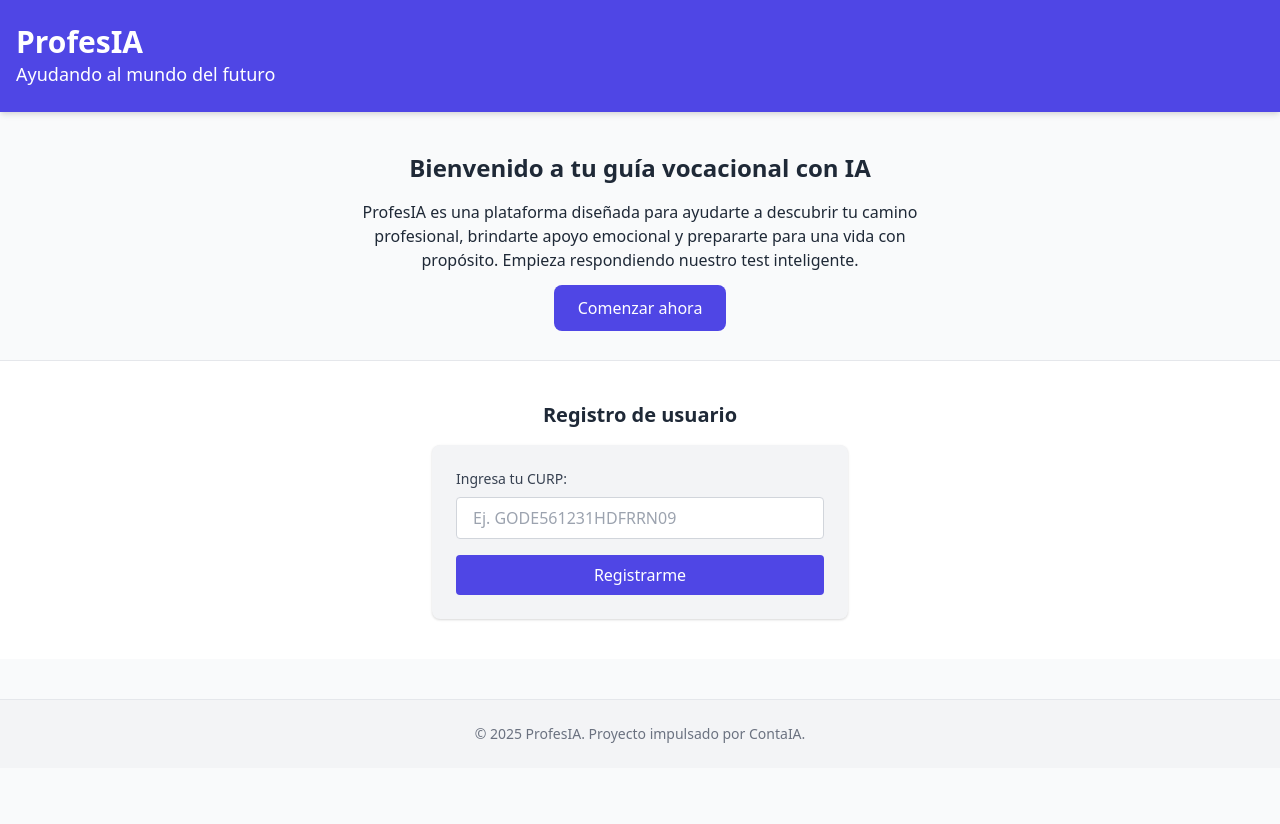
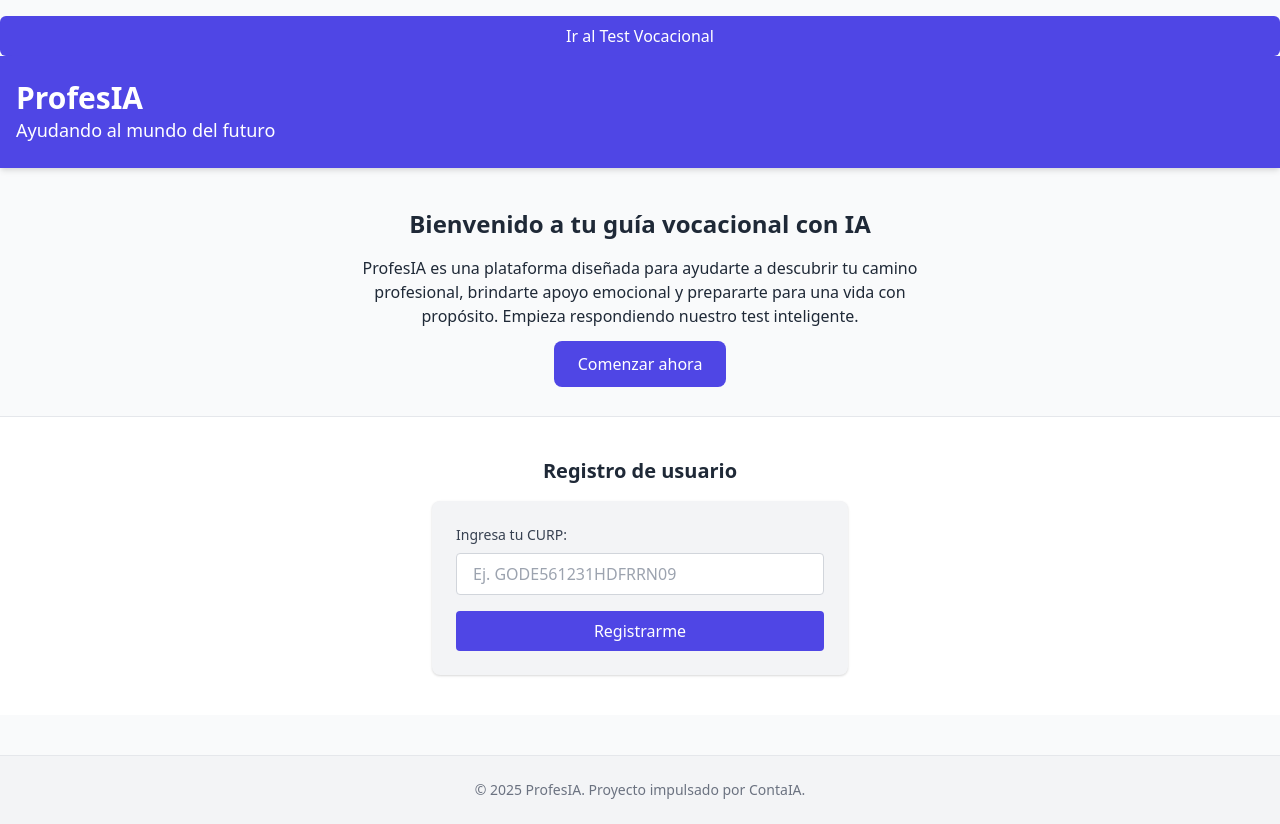
Before and after one commit to IsaiasEscru/profesia, a plain HTML site: page index.html in a window 1280 px wide. Before the commit the page ends 800 px from the top, so only its background shows below. Drawn offline with nearby package versions, Linux system fonts and the light colour scheme.

Commit message:
Update index.html

```diff
--- a/index.html
+++ b/index.html
@@ -1,6 +1,10 @@
 
 <!DOCTYPE html>
 <html lang="es">
+  <a href="prueba.html" class="bg-indigo-600 text-white px-4 py-2 rounded-md mt-4 block text-center hover:bg-indigo-700 transition">
+   Ir al Test Vocacional
+</a>
+
 <head>
   <meta charset="UTF-8" />
   <meta name="viewport" content="width=device-width, initial-scale=1.0" />
```
